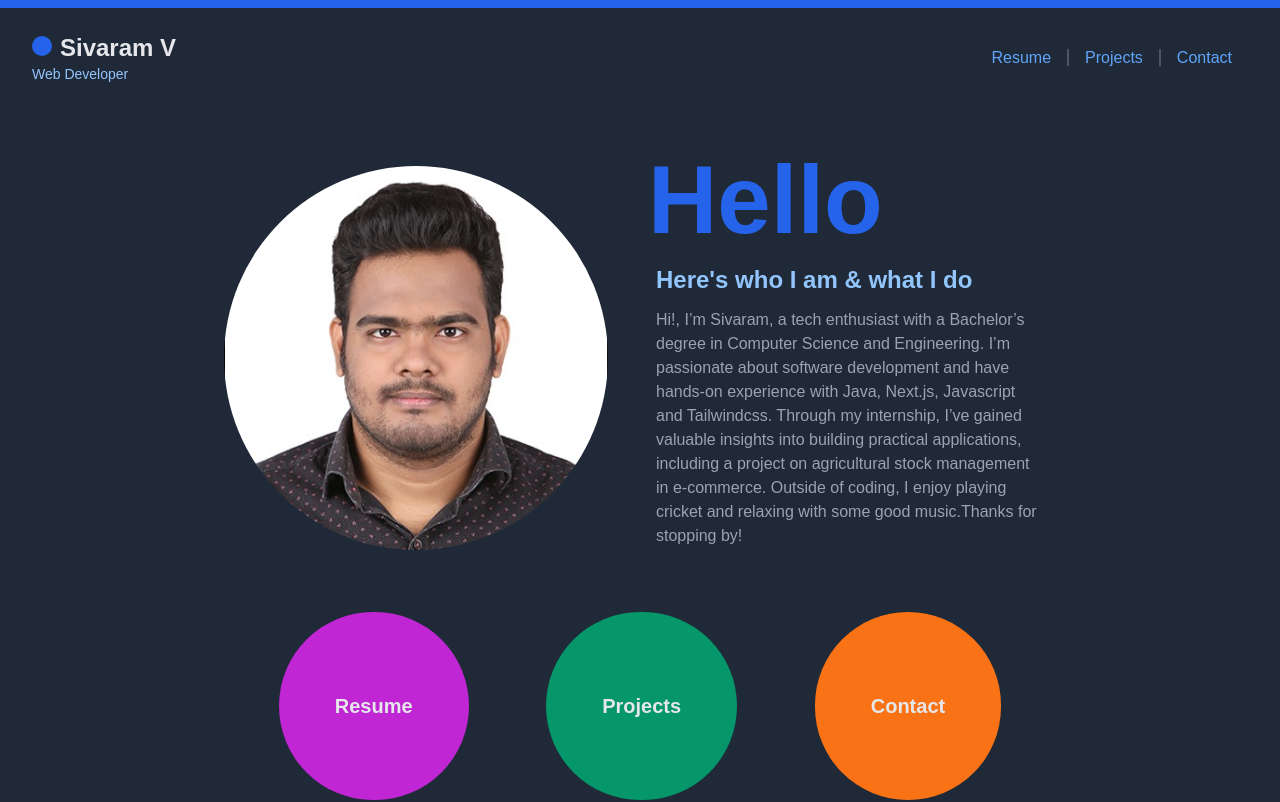
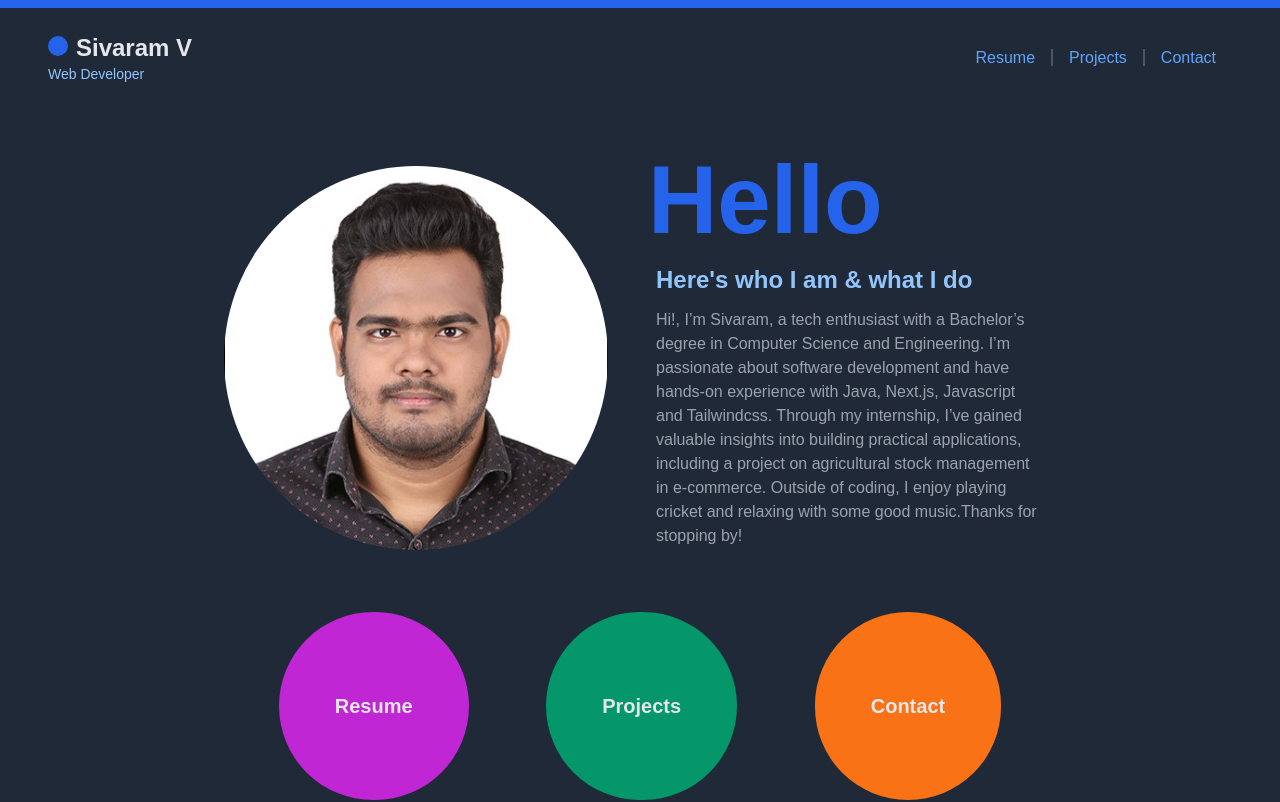
Before and after one commit to sivaram-37/my-portfolio, a Next.js app: page / in a window 1280 px wide. Shown: the top 802 px of the page. Built offline with nearby package versions, Linux system fonts and the light colour scheme.

Commit message:
increased the px in larger display

```diff
--- a/src/components/root-header.jsx
+++ b/src/components/root-header.jsx
@@ -4,7 +4,7 @@ import { DesktopNavigation, MobileNavigation } from "./navigation";
 export default function RootHeader() {
 	return (
 		<header className="border-t-4 md:border-t-8 border-primary">
-			<nav className="px-4 py-3 md:px-8 md:py-6 flex justify-between items-center">
+			<nav className="px-4 py-3 md:px-12 md:py-6 flex justify-between items-center">
 				<ul>
 					<li>
 						<Link href="/" className="space-x-1 md:space-x-2">
```
